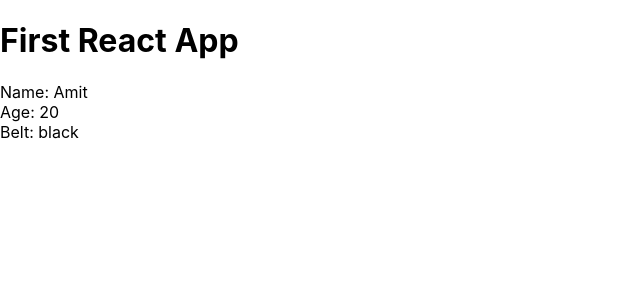
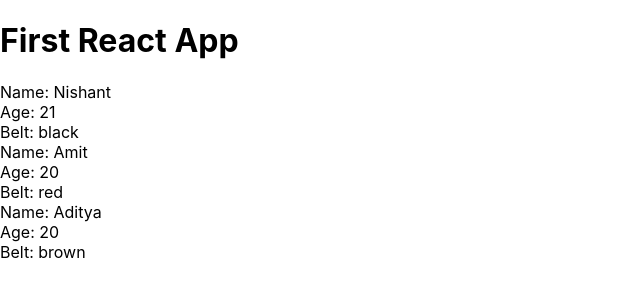
Before and after one commit to NishantRout/first-react-app, a React (Create React App) app: page / in a window 1280 px wide. Shown: the top 300 px of the page, without its empty margins (0-640 px from the left). Built offline with nearby package versions, Linux system fonts and the light colour scheme.

Commit message:
edits-2:32pm

```diff
--- a/src/App.js
+++ b/src/App.js
@@ -2,10 +2,17 @@
 import Ninjas from './Ninjas';
 
 function App() {
+
+  const ninjas = [
+    {name:'Nishant', age:'21', belt:'black', id:1},
+    {name:'Amit', age:'20', belt:'red', id:2},
+    {name:'Aditya', age:'20', belt:'brown', id:3}
+  ];
+
   return (
     <div className="App">
       <h1>First React App</h1>
-      <Ninjas name="Amit" age="20" belt="black" />
+      <Ninjas ninjas = {ninjas} />
     </div>
   );
 }
--- a/src/Ninjas.js
+++ b/src/Ninjas.js
@@ -2,13 +2,19 @@
 
 class Ninjas extends Component{
     render(){
-        //console.log(this.props);
-        const{name, age, belt} = this.props;
+        const{ninjas} = this.props;
+        const ninjaList = ninjas.map(ninja => {
+            return(
+                <div className="ninja" key = {ninja.id}>
+                    <div>Name: {ninja.name}</div>
+                    <div>Age: {ninja.age}</div>
+                    <div>Belt: {ninja.belt}</div>
+                </div>
+            )
+        })
         return(
-            <div className="ninja">
-                <div>Name: {name}</div>
-                <div>Age: {age}</div>
-                <div>Belt: {belt}</div>
+            <div className="ninja-list">
+                { ninjaList }
             </div>
         )
     }
```
